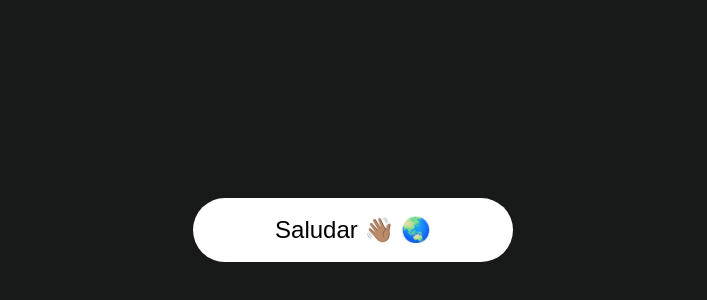
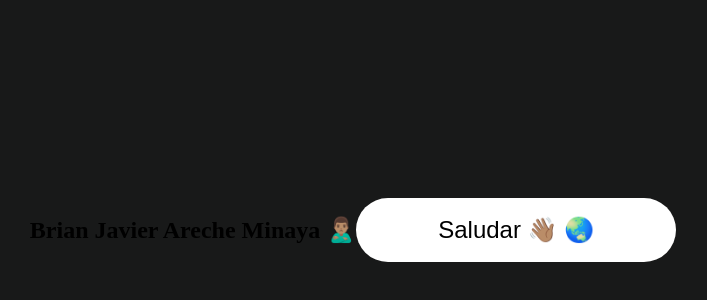
Before and after one commit to ArecheBrian/DevOps, a plain HTML site: page tarea I/index.html in a window 1280 px wide. Shown: the part 178-478 px from the top of the page, without its empty margins (295-1002 px from the left). Drawn offline with Linux system fonts and the light colour scheme.

Commit message:
Pull Request

```diff
--- a/tarea I/index.html
+++ b/tarea I/index.html
@@ -9,6 +9,7 @@
     <script src="script.js"></script>
 </head>
 <body>
+    <h2>Brian Javier Areche Minaya 🙎🏽‍♂️</h2>
     <button onclick=saludar()>Saludar 👋🏽 🌏</button>
 </body>
 </html>
```
